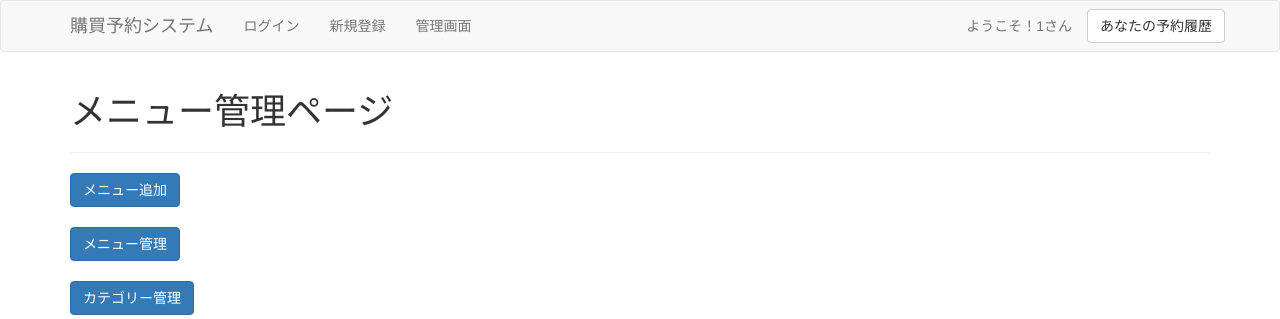
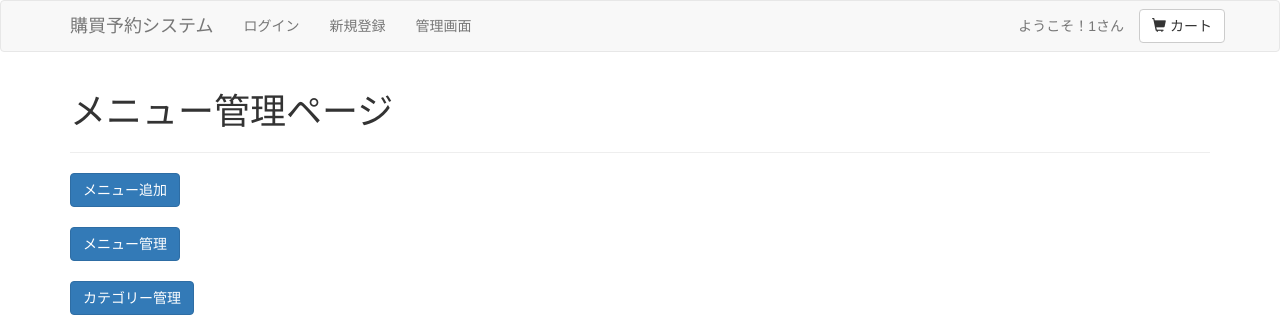
Before and after one commit to s151003/kobai-sys, a PHP site: page /console/index.php in a window 1280 px wide. Shown: the top 319 px of the page. Run offline with PHP 8.4, Linux system fonts and the light colour scheme; a user stored in the database is signed in; some libraries are stand-ins or nearby versions.

Commit message:
[Update] あなたの予約履歴をカートへのリンクと置き換えた
ヘッダー

```diff
--- a/head.php
+++ b/head.php
@@ -45,7 +45,7 @@ function output($title){
 EOM;
           //どのページからも見られるのでフルパス
           if (isset($_SESSION['sid'])){
-            echo "<button type=\"button\" class=\"btn btn-default navbar-btn\" href=\"/kobai-sys/mypage/history.php\">あなたの予約履歴</a></button>";
+            echo "<a class=\"btn btn-default navbar-btn\" href=\"/kobai-sys/mypage/cart.php\"><span class=\"glyphicon glyphicon-shopping-cart\" aria-hidden=\"true\"></span> カート</a>";
             echo "<a href=\"/kobai-sys/mypage/mypage.php\"><p class=\"navbar-text\">ようこそ！".$_SESSION['sid']."さん</p></a>";
           }else {
             echo "<li><a href=\"/kobai-sys/mypage/regist_form.php\"><span class=\"glyphicon glyphicon-user\"></span> 登録</a></li>";
```
